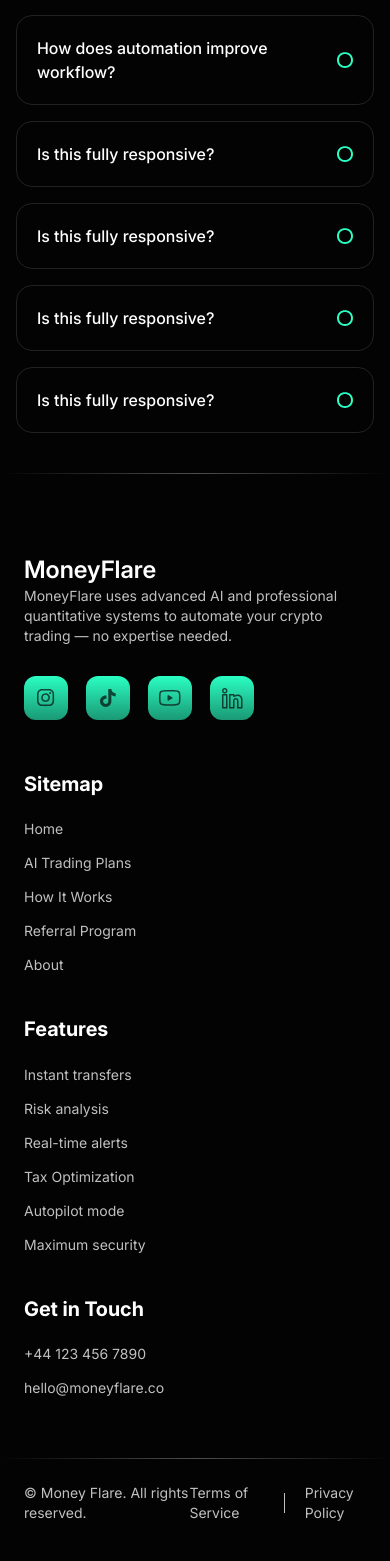
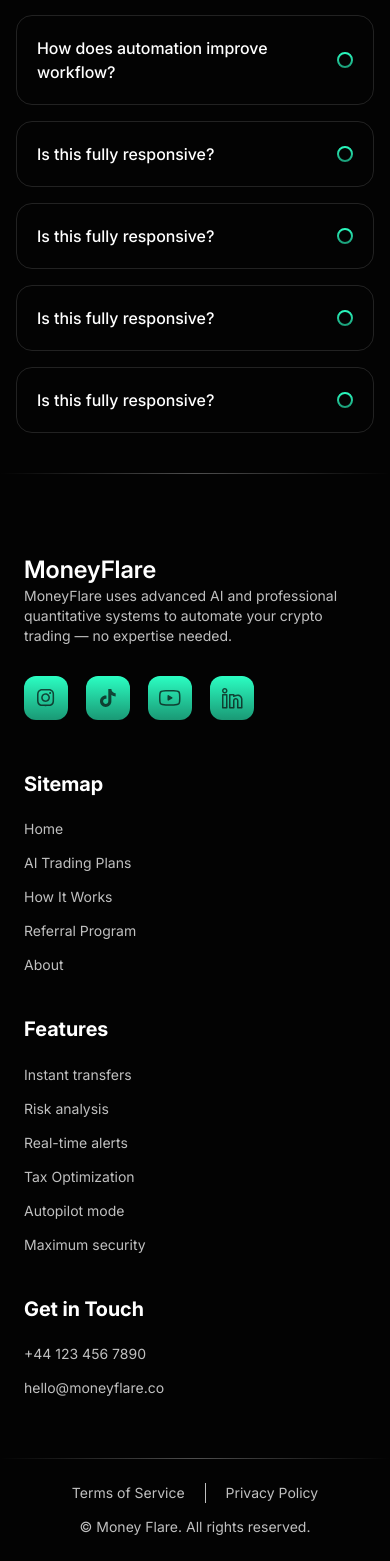
Before and after one commit to backbencherstudio/taylornia_money_flare_Vuejs, a Nuxt app: page / in a window 390 px wide. Shown: the part 6325-7886 px from the top of the page. Built offline with nearby package versions, Linux system fonts and the light colour scheme.

Commit message:
Updated footer and faq section design

```diff
--- a/app/components/HomeSections/FAQ.vue
+++ b/app/components/HomeSections/FAQ.vue
@@ -62,8 +62,8 @@ const faqs = [
                         {{ faq.question }}
                     </h3>
 
-                    <div class="transition-transform duration-300" :class="{ '': activeIndex === index }">
-                        <CloseIcon v-if="activeIndex === index" class="text-red-500" />
+                    <div class="transition-transform duration-300" :class="{ 'rotate-180': activeIndex === index }">
+                        <CircleIcon v-if="activeIndex === index" class="" />
                         <CircleIcon v-else class="text-primary" />
                     </div>
                 </button>
--- a/app/components/Icons/CircleIcon.vue
+++ b/app/components/Icons/CircleIcon.vue
@@ -3,8 +3,14 @@
 </script>
 
 <template>
-    <svg xmlns="http://www.w3.org/2000/svg" width="1em" height="1em" viewBox="0 0 8 8">
-        <path fill="currentColor" d="M0 4c0-5.25 8-5.25 8 0S0 9.25 0 4m7 0c0-4-6-4-6 0s6 4 6 0" />
+    <svg xmlns="http://www.w3.org/2000/svg" width="16" height="16" viewBox="0 0 16 16" fill="none">
+        <rect x="1" y="1" width="14" height="14" rx="7" stroke="url(#paint0_linear_2157_306)" stroke-width="2" />
+        <defs>
+            <linearGradient id="paint0_linear_2157_306" x1="8" y1="0" x2="8" y2="16" gradientUnits="userSpaceOnUse">
+                <stop stop-color="#2BFFC3" />
+                <stop offset="1" stop-color="#1A9975" />
+            </linearGradient>
+        </defs>
     </svg>
 </template>
 
--- a/app/components/Shared/Footer.vue
+++ b/app/components/Shared/Footer.vue
@@ -9,7 +9,7 @@ import Youtube from "../Icons/Youtube.vue";
   <div>
     <footer class="bg-linear-to-l to-transparent via-white/30 from-transparent py-px">
       <div class="bg-[#030303]">
-        <div class="max-w-7xl mx-auto px-6 xl:px-10 xl:px-10">
+        <div class="max-w-7xl mx-auto px-6 xl:px-10">
           <div class="flex flex-col lg:flex-row gap-12.5 justify-between pb-15 pt-20 lg:py-20">
             <div class="sm:w-95.5">
               <NuxtLink to="/" class="text-white text-2xl lg:text-[2.5rem] font-semibold mb-5">
@@ -82,7 +82,7 @@ import Youtube from "../Icons/Youtube.vue";
         </div>
       </div>
     </footer>
-    <div class="flex justify-between text-sm text-[#c0c0c0] py-6 max-w-312 px-6 mx-auto">
+    <div class="flex flex-col-reverse items-center gap-3.5 md:flex-row md:justify-between text-sm text-[#c0c0c0] py-6 max-w-312 px-6 mx-auto">
       <p>© Money Flare. All rights reserved.</p>
       <div class="flex items-center gap-5">
         <NuxtLink to="/terms">Terms of Service</NuxtLink>
```
